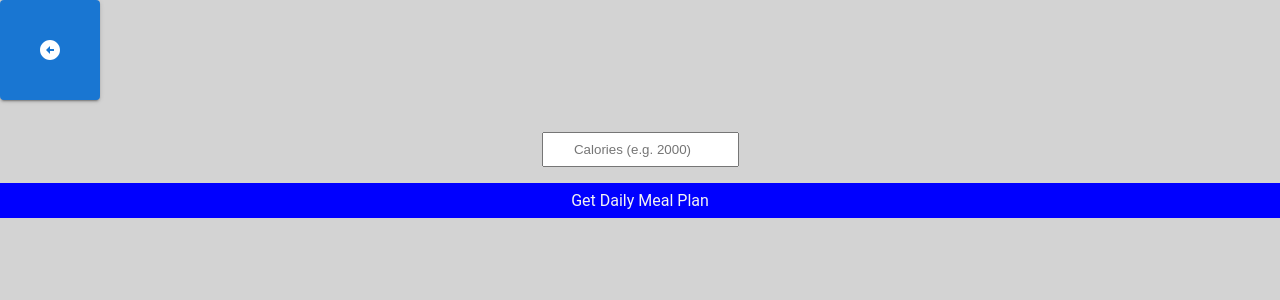
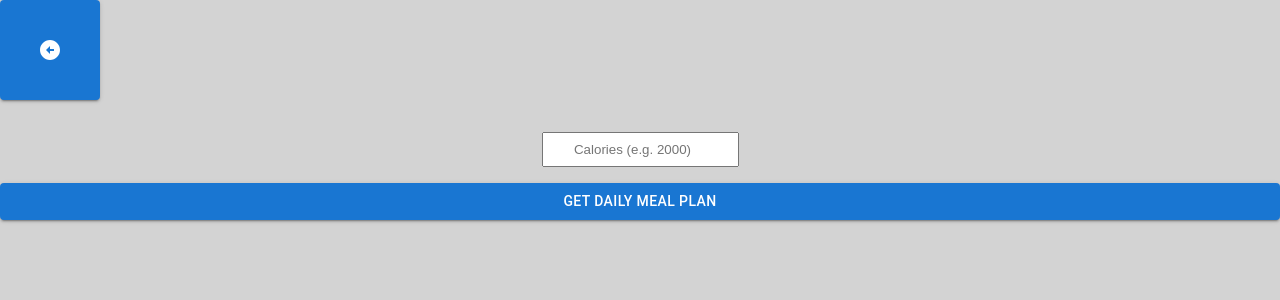
Before and after one commit to Mniszku/AppGym, a React (Create React App) app: page /MyDiet in a window 1280 px wide. Shown: the top 300 px of the page. Built offline with nearby package versions, Linux system fonts and the light colour scheme.

Commit message:
Change Button (MyDiet)

```diff
--- a/src/MyDiet/MyDiet.jsx
+++ b/src/MyDiet/MyDiet.jsx
@@ -3,6 +3,7 @@ import MealList from "./MealList";
 import ArrowCircleLeftIcon from '@mui/icons-material/ArrowCircleLeft';
 import Button from '@mui/material/Button';
 import { useNavigate } from 'react-router-dom';
+
 
 function MyDiet() {
   const navigate = useNavigate();
@@ -39,7 +40,7 @@ function MyDiet() {
           placeholder="Calories (e.g. 2000)"
           onChange={handleChange}
         />
-        <button onClick={getMealData}>Get Daily Meal Plan</button>
+        <Button onClick={getMealData} variant="contained" color="primary" >Get Daily Meal Plan</Button>
       </section>
       {mealData && <MealList mealData={mealData} />}
     </div>
```
